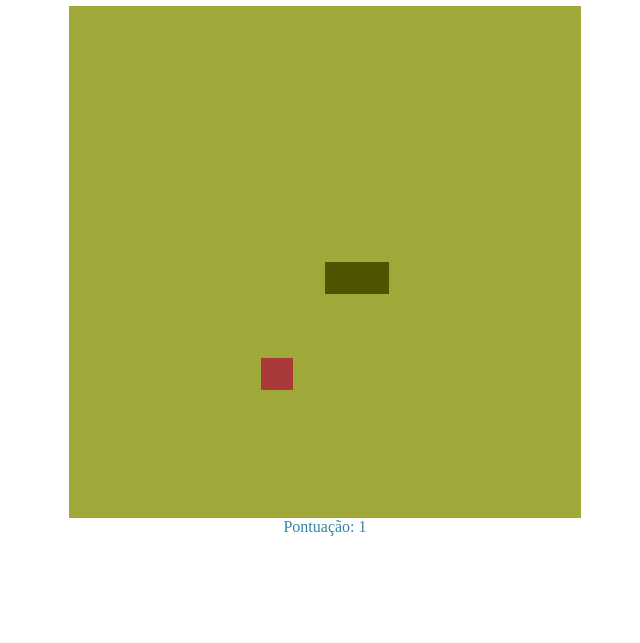
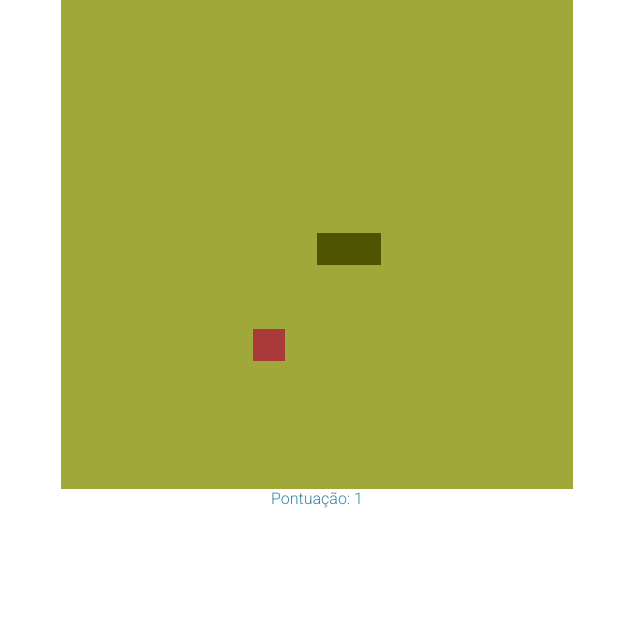
Before and after one commit to amosbarros/jogo-da-cobrinha, a plain HTML site: page index.html in a window 1280 px wide. Shown: the part 157-800 px from the top of the page, without its empty margins (291-931 px from the left). Drawn offline with Linux system fonts and the light colour scheme.

Commit message:
usando fontes google

```diff
--- a/index.html
+++ b/index.html
@@ -4,9 +4,10 @@
     <meta charset="UTF-8">
     <meta name="viewport" content="width=device-width, initial-scale=1.0">
     <meta http-equiv="X-UA-Compatible" content="ie=edge">
-    <title>Snake Game</title>
+    <link href="https://fonts.googleapis.com/css2?family=Roboto:wght@100;300&display=swap" rel="stylesheet">
     <link rel="stylesheet" href="style.css">
     <script defer src="script.js"></script>
+    <title>Snake Game</title>
 </head>
 <body>
     <h1>SNAKE GAME!</h1>
--- a/style.css
+++ b/style.css
@@ -1,3 +1,8 @@
+*{
+    margin: 0;
+    padding: 0;
+    font-family: 'Roboto', sans-serif;
+}
 body{
     height: 95vh;
     width: 95vw;
```
